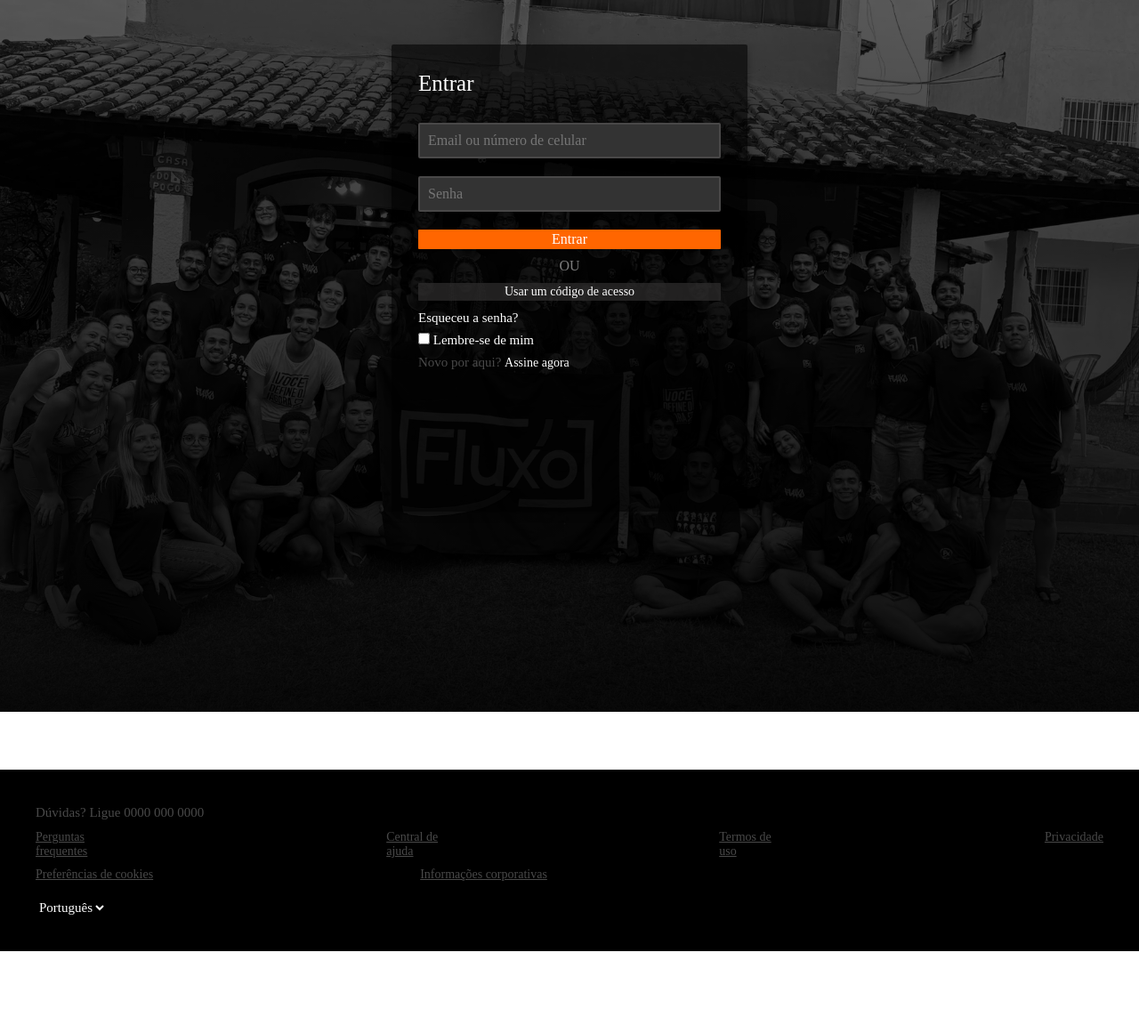
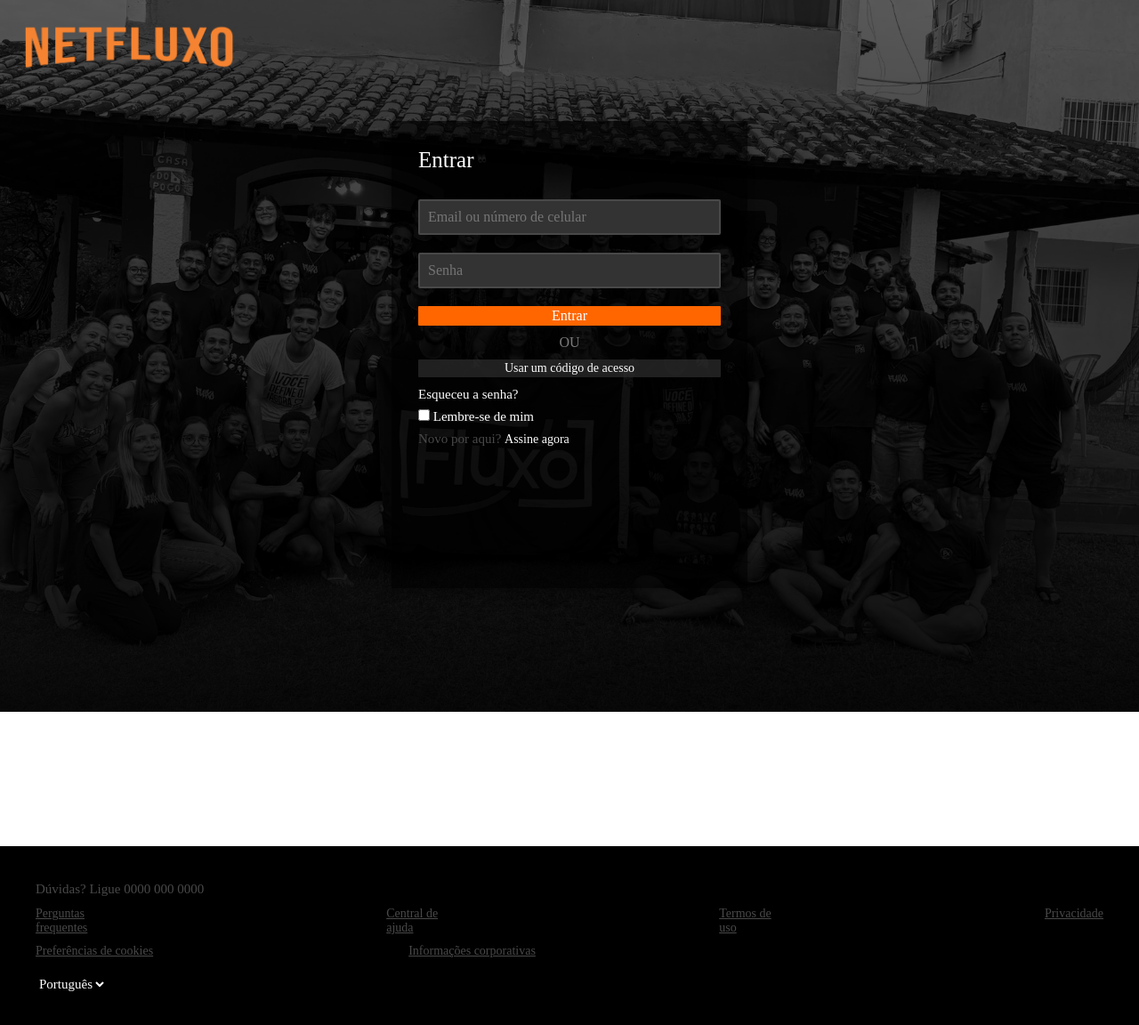
Before and after one commit to rinasnw/Netfluxo, a plain HTML site: page index.html in a window 1280 px wide. Shown: the whole page at 89% size. Before the commit the page ends 1069 px from the top, so only its background shows below. Drawn offline with Linux system fonts and the light colour scheme; a web font is replaced by a local one.

Commit message:
Adicionei o logo

```diff
--- a/index.html
+++ b/index.html
@@ -6,6 +6,9 @@
         <link href='https://fonts.googleapis.com/css?family=ABeeZee' rel='stylesheet'>
         <link rel="stylesheet" type="text/css" href="styles.css" media="screen" />
         <meta charset="UTF-8">
+        <img>
+            <img src="imagem/netfluxologo.jpeg" width="250px"
+            style="margin-left: 20px; margin-top: 20px;">
         <title>Netfluxo</title>
     </head>
 
--- a/styles.css
+++ b/styles.css
@@ -8,7 +8,7 @@
 body {
     margin: 0;
     padding: 0;
-    min-height: 700px;
+    min-height: 850px;
     display: flex;
     flex-direction: column;
 }
@@ -162,9 +162,14 @@ body::before {
     margin-bottom: 1px;
 }
 
-.linha-1, .linha-2 {
-    display: flex; /* Flexbox para alinhar os links em linha */
-    gap:300px; /* Espaçamento entre os links */
+.linha-1 {
+    display: flex;
+    gap:300px;
+}
+
+.linha-2 {
+    display: flex;
+    gap:287px;
 }
 
 .link-cinza1, .link-cinza2 {
```
Also changed, not shown: fonts/ABeeZee-Regular.ttf (deleted), fonts/Kadwa-Bold.ttf (deleted), fonts/Kadwa-Regular.ttf (deleted).
